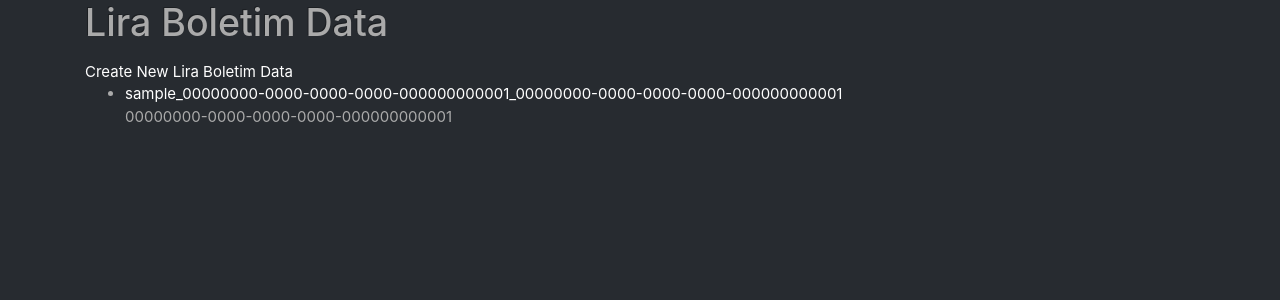
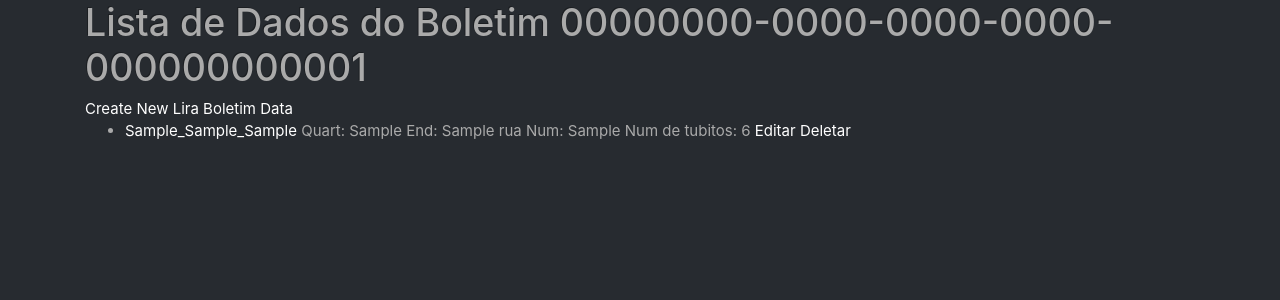
Before and after one commit to eliraa2024/eliraa, a Django app: page /lira-boletim-dados/00000000-0000-0000-0000-000000000001 in a window 1280 px wide. Shown: the part 57-357 px from the top of the page. Run offline with Django 5.2, Linux system fonts and the light colour scheme; tables that the repository leaves empty hold one stand-in row (values such as "Sample post"); some libraries are stand-ins or nearby versions.

Commit message:
:sparkles: feat: add cadastros de dados do boletim

```diff
--- a/quart/admin.py
+++ b/quart/admin.py
@@ -1,10 +1,8 @@
 from django.contrib import admin
-from .models import Bairro, Rua, Quarteirao, Imovel, LiraBoletim, LiraBoletimDado
+from .models import Bairro, Rua, LiraBoletim, LiraBoletimDado
 
 # Register your models here.
 admin.site.register(Bairro)
 admin.site.register(Rua)
-admin.site.register(Quarteirao)
-admin.site.register(Imovel)
 admin.site.register(LiraBoletim)
 admin.site.register(LiraBoletimDado)
--- a/quart/models.py
+++ b/quart/models.py
@@ -2,7 +2,7 @@ from django.db import models
 from django.contrib.auth.models import User
 from uuid import uuid4
 
-# Create your models here.
+
 class Bairro(models.Model):
     sigla = models.CharField(max_length=2, unique=True)
     nome = models.CharField(max_length=25, unique=True)
@@ -19,6 +19,54 @@ class Rua(models.Model):
     def __str__(self):
         return self.nome
 
+
+TIPO_IMOVEL = [("tb", "tb"), ("out", "outros")]
+
+class LiraBoletim(models.Model):
+    id_boletim = models.UUIDField(
+        primary_key=True, default=uuid4, editable=False)
+    bairro = models.ForeignKey(
+        Bairro, related_name='bairro_lira', on_delete=models.DO_NOTHING)
+    num_quart = models.CharField(max_length=4)
+    num_imoveis = models.CharField(max_length=4)
+    extrato = models.CharField(max_length=4)
+    data = models.DateTimeField(auto_now_add=True)
+    usuario = models.ForeignKey(
+        User, related_name='usuario_lira', on_delete=models.DO_NOTHING)
+    created_at = models.DateTimeField(auto_now_add=True)
+    updated_at = models.DateTimeField(auto_now=True)
+
+    def __str__(self):
+        return str(self.usuario)+'_'+str(self.created_at)
+
+
+class LiraBoletimDado(models.Model):
+    id_dado = models.UUIDField(
+        primary_key=True, default=uuid4, editable=False)
+    boletim = models.ForeignKey(LiraBoletim, related_name='lira_boletim', on_delete=models.DO_NOTHING)
+    quart = models.CharField(max_length=6)
+    rua = models.ForeignKey(Rua, related_name='rua_lira', on_delete=models.DO_NOTHING)
+    numero = models.CharField(max_length=6)
+    complemento = models.CharField(max_length=6, blank=True)
+    tipo = models.CharField(choices=TIPO_IMOVEL, max_length=6)
+    a1 = models.IntegerField(default=0)
+    a2 = models.IntegerField(default=0)
+    b = models.IntegerField(default=0)
+    c = models.IntegerField(default=0)
+    d1 = models.IntegerField(default=0)
+    d2 = models.IntegerField(default=0)
+
+    @property
+    def num_tubitos(self):
+        num_tubitos = int(self.a1)+int(self.a2) + \
+            int(self.b)+int(self.c)+int(self.d1)+int(self.d2)
+        return num_tubitos
+
+    def __str__(self):
+        return str(self.quart)+'_'+str(self.numero)+'_'+str(self.complemento)
+
+
+'''
 class Quarteirao(models.Model):
     bairro = models.ForeignKey(
         Bairro, related_name='bairro', on_delete=models.DO_NOTHING)
@@ -31,7 +79,6 @@ class Quarteirao(models.Model):
     def __str__(self):
         return str(self.bairro)+'_'+str(self.numero)
 
-TIPO_IMOVEL = [("tb", "tb"), ("out", "outros")]
 
 class Imovel(models.Model):
     numero = models.CharField(max_length=4)
@@ -48,46 +95,4 @@ class Imovel(models.Model):
 
     def __str__(self):
         return str(self.quarteirao)+'_'+self.numero+'_'+self.complemento
-
-
-class LiraBoletim(models.Model):
-    id_boletim = models.UUIDField(
-        primary_key=True, default=uuid4, editable=False)
-    bairro = models.ForeignKey(
-        Bairro, related_name='bairro_lira', on_delete=models.DO_NOTHING)
-    num_quart = models.CharField(max_length=4)
-    num_imoveis = models.CharField(max_length=4)
-    extrato = models.CharField(max_length=4)
-    data = models.DateTimeField(auto_now_add=True)
-    usuario = models.ForeignKey(
-        User, related_name='usuario_lira', on_delete=models.DO_NOTHING)
-
-    def __str__(self):
-        return str(self.usuario)+'_'+str(self.id_boletim)
-
-
-class LiraBoletimDado(models.Model):
-    id_dado = models.UUIDField(
-        primary_key=True, default=uuid4, editable=False)
-    boletim = models.ForeignKey(LiraBoletim, related_name='lira_boletim', on_delete=models.DO_NOTHING)
-    quart = models.ForeignKey(
-        Quarteirao, related_name='quart_lira', on_delete=models.DO_NOTHING)
-    rua = models.ForeignKey(Rua, related_name='rua_lira', on_delete=models.DO_NOTHING)
-    numero = models.CharField(max_length=4)
-    complemento = models.CharField(max_length=6, blank=True)
-    tipo = models.CharField(choices=TIPO_IMOVEL, max_length=6)
-    a1 = models.IntegerField(default=0)
-    a2 = models.IntegerField(default=0)
-    b = models.IntegerField(default=0)
-    c = models.IntegerField(default=0)
-    d1 = models.IntegerField(default=0)
-    d2 = models.IntegerField(default=0)
-
-    @property
-    def num_tubitos(self):
-        num_tubitos = int(self.a1)+int(self.a2) + \
-            int(self.b)+int(self.c)+int(self.d1)+int(self.d2)
-        return num_tubitos
-
-    def __str__(self):
-        return str(self.boletim)+'_'+str(self.id_dado)
+'''
--- a/quart/urls.py
+++ b/quart/urls.py
@@ -23,16 +23,16 @@ urlpatterns = [
     path('lira-boletim/', LiraBoletimListView.as_view(), name='lira_boletim_list'),
     path('lira-boletim/create/', LiraBoletimCreateView.as_view(),
          name='lira_boletim_create'),
-    path('lira-boletim/<int:pk>/update/',
+    path('lira-boletim/<str:pk>/update/',
          LiraBoletimUpdateView.as_view(), name='lira_boletim_update'),
-    path('lira-boletim/<int:pk>/delete/',
+    path('lira-boletim/<str:pk>/delete/',
          LiraBoletimDeleteView.as_view(), name='lira_boletim_delete'),
-    path('lira-boletim/<int:pk>', liraboletim_detail,
+    path('lira-boletim/<str:pk>', liraboletim_detail,
          name='liraboletim_detail'),
      ######### Lira boletim dados
     path('lira-boletim-dados/<str:pk>', LiraBoletimDadoListView,
          name='lira_boletim_dado_list'),
-    path('lira-boletim-dado/create/<str:pk>', LiraBoletimDadoCreateView.as_view(),
+    path('lira-boletim-dado/create/<str:pk>', LiraBoletimDadoCreateView,
          name='lira_boletim_dado_create'),
     path('lira-boletim-dado/<str:pk>/update/',
          LiraBoletimDadoUpdateView.as_view(), name='lira_boletim_dado_update'),
--- a/quart/views.py
+++ b/quart/views.py
@@ -2,8 +2,8 @@ from django.contrib.auth.mixins import LoginRequiredMixin
 from django.shortcuts import render, get_object_or_404, redirect
 from django.views.generic import ListView, CreateView, UpdateView, DeleteView
 from django.urls import reverse_lazy
-from .models import Bairro, Rua, Quarteirao, Imovel, LiraBoletim, LiraBoletimDado
-
+from .models import Bairro, Rua, LiraBoletim as Boletim, LiraBoletimDado
+from .forms import LiraBoletimDadoForm
 
 class BairroListView(ListView):
     model = Bairro
@@ -33,12 +33,12 @@ class BairroDeleteView(DeleteView):
 ################## LiraBoletim #################################
 
 class LiraBoletimListView(LoginRequiredMixin, ListView):
-    model = LiraBoletim
+    model = Boletim
     template_name = 'quart/lira_boletim_list.html'
 
 
 class LiraBoletimCreateView(LoginRequiredMixin, CreateView):
-    model = LiraBoletim
+    model = Boletim
     fields = ['bairro', 'num_quart', 'num_imoveis', 'extrato']
     template_name = 'quart/lira_boletim_form.html'
     success_url = reverse_lazy('lira_boletim_list')
@@ -48,8 +48,9 @@ class LiraBoletimCreateView(LoginRequiredMixin, CreateView):
         return super().form_valid(form)
 
 
+
 class LiraBoletimUpdateView(LoginRequiredMixin, UpdateView):
-    model = LiraBoletim
+    model = Boletim
     fields = ['bairro', 'num_quart', 'num_imoveis', 'extrato']
     template_name = 'quart/lira_boletim_form.html'
     success_url = reverse_lazy('lira_boletim_list')
@@ -60,7 +61,7 @@ class LiraBoletimUpdateView(LoginRequiredMixin, UpdateView):
 
 
 class LiraBoletimDeleteView(LoginRequiredMixin, DeleteView):
-    model = LiraBoletim
+    model = Boletim
     template_name = 'quart/lira_boletim_confirm_delete.html'
     success_url = reverse_lazy('lira_boletim_list')
 
@@ -81,25 +82,49 @@ class LiraBoletimDeleteView(LoginRequiredMixin, DeleteView):
 
 def LiraBoletimDadoListView(request, pk):
     template_name = 'quart/lira_boletim_dado_list.html'
-    object_list = LiraBoletimDado.objects.all().filter(
-        boletim=pk)
+    object_list = LiraBoletimDado.objects.filter(boletim=pk)
+
+    print('pk:'+pk)
+    print(type(pk))
+
+    print(object_list)
+    print(type(object_list))
     context = {
-        'object_list': object_list
+        'object_list': object_list,
+        'pk': pk
     }
     return render(request, template_name, context)
 
 
-class LiraBoletimDadoCreateView(LoginRequiredMixin, CreateView):
+'''class LiraBoletimDadoCreateView(LoginRequiredMixin, CreateView):
     model = LiraBoletimDado
     fields = ['quart', 'rua', 'numero',
               'complemento', 'tipo', 'a1', 'a2', 'b', 'c', 'd1', 'd2']
     template_name = 'quart/lira_boletim_dado_form.html'
     success_url = reverse_lazy('lira_boletim_list')
 
-    def form_valid(self, form, pk):
-        boletim = {'boletim': pk}
-        form.instance.boletim = boletim
-        return super().form_valid(form)
+    def form_valid(self, form):
+        #boletim = {'boletim': pk}
+        form.instance.boletim = pk
+        return super().form_valid(form)'''
+
+
+def LiraBoletimDadoCreateView(request, pk):
+    #liraBoletim = Boletim.objects.filter(id_boletim=pk)
+    liraBoletim = get_object_or_404(Boletim,id_boletim=pk)
+    print(liraBoletim)
+    if request.method == 'POST':
+        form = LiraBoletimDadoForm(data=request.POST)
+        if form.is_valid():
+            dado = form.save(commit=False)
+            #dado.boletim = liraBoletim[0].id_boletim
+            dado.boletim = liraBoletim
+            dado.save()
+            return redirect('lira_boletim_dado_list', pk)
+
+    return render(request, 'quart/lira_boletim_dado_form.html', {
+        'form': LiraBoletimDadoForm(),
+    })
 
 
 class LiraBoletimDadoUpdateView(LoginRequiredMixin, UpdateView):
@@ -125,7 +150,7 @@ def lira_boletim_dado_detail(request, pk):
 
 
 class LiraBoletim(ListView):
-    model = LiraBoletim
+    model = Boletim
     fields = '__all__'
     template_name = 'index.html'
 
--- a/templates/navbar.html
+++ b/templates/navbar.html
@@ -9,7 +9,7 @@
             <ul class="navbar-nav me-auto ">
                 {% if user.is_authenticated %}
                 <li class="nav-item " data-toggle="pill">
-                    <a class="nav-link" href="">Home
+                    <a class="nav-link" href="{% url 'lira_boletim_list' %}">Home
 
                     </a>
                 </li>
--- a/templates/quart/lira_boletim_dado_list.html
+++ b/templates/quart/lira_boletim_dado_list.html
@@ -1,14 +1,18 @@
 {% extends 'base.html' %}
 
 {% block content %}
-<h1>Lira Boletim Data</h1>
-<p>{{ object_list.1.boletim.id_boletim}}</p>
-<a href="{% url 'lira_boletim_dado_create' pk=object_list.1.boletim.id_boletim %}">Create New Lira Boletim Data</a>
+<h1>Lista de Dados do Boletim {{ pk }}</h1>
+
+
+<a href="{% url 'lira_boletim_dado_create' pk %}">Create New Lira Boletim Data</a>
 <ul>
     {% for lira_boletim_dado in object_list %}
     <li>
+
         <a href="{% url 'lira_boletim_dado_detail' lira_boletim_dado.id_dado %}">{{ lira_boletim_dado }}</a>
-        <p>{{ lira_boletim_dado.boletim.id_boletim }}</p>
+        Quart: {{ lira_boletim_dado.quart }} End: {{ lira_boletim_dado.rua }} Num: {{ lira_boletim_dado.numero}} Num de tubitos: {{lira_boletim_dado.num_tubitos }}
+        <a href="{% url 'lira_boletim_dado_update' lira_boletim_dado.id_dado %}">Editar</a>
+        <a href="{% url 'lira_boletim_dado_delete' lira_boletim_dado.id_dado %}">Deletar</a>
     </li>
     {% endfor %}
 
--- a/templates/quart/lira_boletim_list.html
+++ b/templates/quart/lira_boletim_list.html
@@ -1,12 +1,14 @@
 {% extends 'base.html' %}
 
 {% block content %}
-<h1>Lira Boletims</h1>
+<h1>Lista de Boletins</h1>
 <a href="{% url 'lira_boletim_create' %}">Create New Lira Boletim</a>
 <ul>
     {% for lira_boletim in object_list %}
     <li>
-        <a href="{% url 'lira_boletim_dado_list' lira_boletim.id_boletim %}">{{ lira_boletim }}</a>
+        <a href="{% url 'lira_boletim_dado_list' lira_boletim.id_boletim %}">{{ lira_boletim }}--{{lira_boletim.id_boletim}}</a>
+        <a href="{% url 'lira_boletim_update' lira_boletim.id_boletim %}">Editar</a>
+        <a href="{% url 'lira_boletim_delete' lira_boletim.id_boletim %}">Deletar</a>
     </li>
     {% endfor %}
 </ul>
```
Also changed, not shown: quart/forms.py (added, +9 -0 lines), quart/migrations/0007_remove_quarteirao_bairro_alter_liraboletimdado_quart_and_more.py (added).
